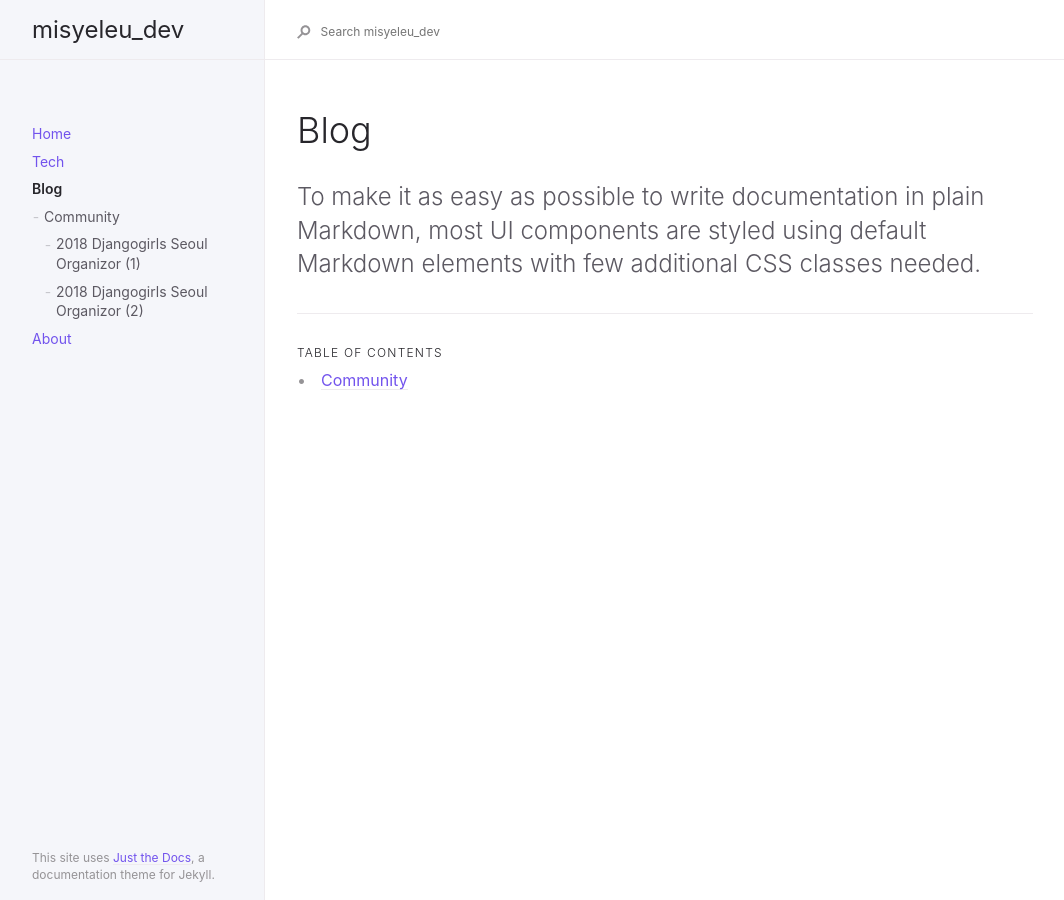
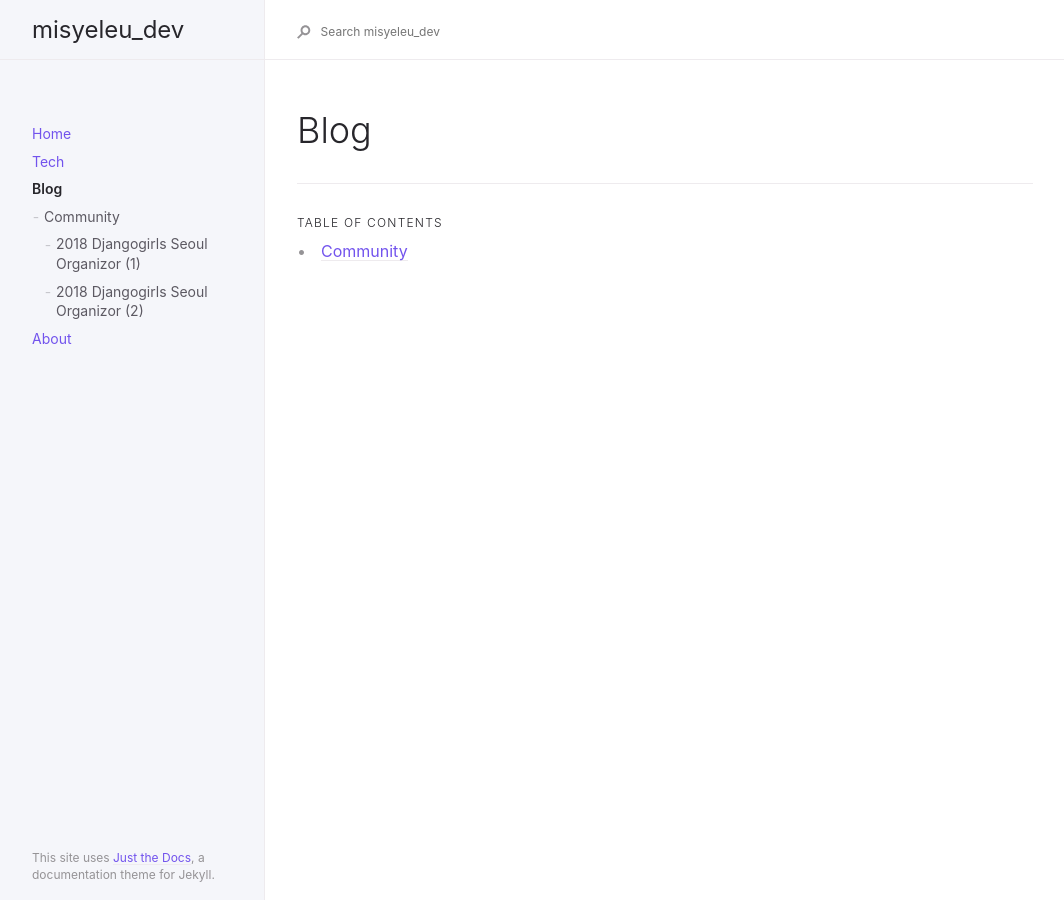
Before and after one commit to leehwarang/leehwarang.github.io, a Jekyll site: the page built from docs/blog/blog.md, in a window 1280 px wide. Shown: the whole page, without its empty margins (91-1155 px from the left). Built offline with Jekyll 4.4.1, drawn with Linux system fonts in a browser that asks for light colours.

```diff
--- a/docs/blog/blog.md
+++ b/docs/blog/blog.md
@@ -8,5 +8,5 @@ permalink: /docs/blog
 
 # Blog
 
-To make it as easy as possible to write documentation in plain Markdown, most UI components are styled using default Markdown elements with few additional CSS classes needed.
-{: .fs-6 .fw-300 }
+<!-- To make it as easy as possible to write documentation in plain Markdown, most UI components are styled using default Markdown elements with few additional CSS classes needed.
+{: .fs-6 .fw-300 } -->
```
Also changed, not shown: docs/tech/gui-calculator.md (+7 -2 lines), docs/tech/tech.md (+2 -2 lines).
